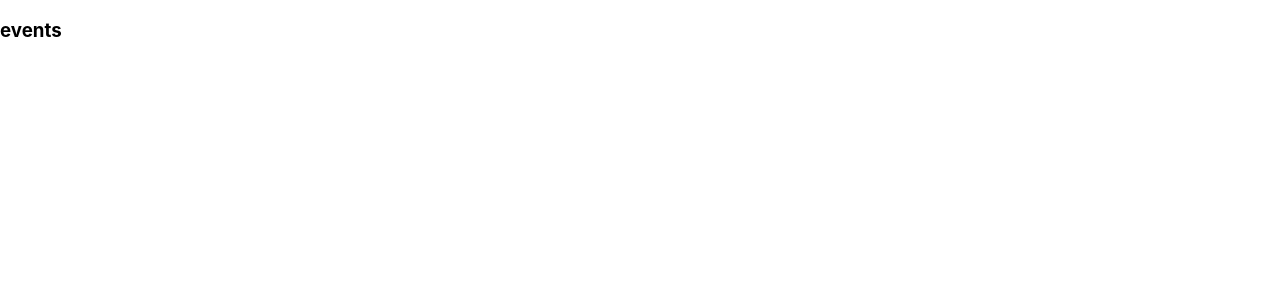
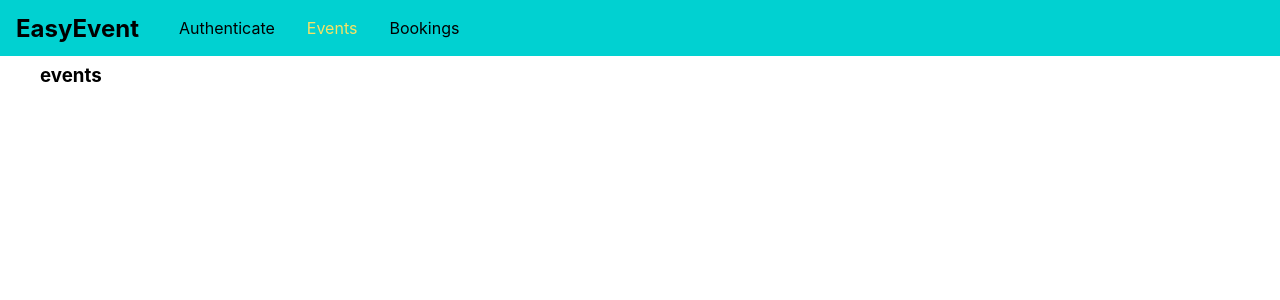
Before and after one commit to Phonekham/mernQL-eventBooking, a React (Create React App) app in the folder frontend/: page /events in a window 1280 px wide. Shown: the top 300 px of the page. Built offline with nearby package versions, Linux system fonts and the light colour scheme.

Commit message:
Navigation

```diff
--- a/frontend/src/App.css
+++ b/frontend/src/App.css
@@ -1,38 +1,3 @@
-.App {
-  text-align: center;
+.main-content {
+  margin: 4rem 2.5rem;
 }
-
-.App-logo {
-  height: 40vmin;
-  pointer-events: none;
-}
-
-@media (prefers-reduced-motion: no-preference) {
-  .App-logo {
-    animation: App-logo-spin infinite 20s linear;
-  }
-}
-
-.App-header {
-  background-color: #282c34;
-  min-height: 100vh;
-  display: flex;
-  flex-direction: column;
-  align-items: center;
-  justify-content: center;
-  font-size: calc(10px + 2vmin);
-  color: white;
-}
-
-.App-link {
-  color: #61dafb;
-}
-
-@keyframes App-logo-spin {
-  from {
-    transform: rotate(0deg);
-  }
-  to {
-    transform: rotate(360deg);
-  }
-}
--- a/frontend/src/App.js
+++ b/frontend/src/App.js
@@ -5,18 +5,26 @@
 import AuthPage from "./pages/Auth";
 import EventsPage from "./pages/Events";
 import BookingsPage from "./pages/Bookings";
+import MainNavigation from "./components/Navigation/MainNavigation";
 
-function App() {
+class App extends React.Component {
+  render() {
     return (
       <BrowserRouter>
+        <React.Fragment>
+          <MainNavigation></MainNavigation>
+          <main className="main-content">
             <Switch>
               <Redirect from="/" to="/auth" exact></Redirect>
               <Route path="/auth" component={AuthPage}></Route>
               <Route path="/events" component={EventsPage}></Route>
               <Route path="/bookings" component={BookingsPage}></Route>
             </Switch>
+          </main>
+        </React.Fragment>
       </BrowserRouter>
     );
   }
+}
 
 export default App;
--- /dev/null
+++ b/frontend/src/components/Navigation/MainNavigation.css
@@ -0,0 +1,42 @@
+.main-navigation {
+  position: fixed;
+  left: 0;
+  top: 0;
+  width: 100%;
+  height: 3.5rem;
+  background: #01d1d1;
+  padding: 0 1rem;
+  display: flex;
+  align-items: center;
+}
+
+.main-navigation__logo h1 {
+  margin: 0;
+  font-size: 1.5rem;
+}
+
+.main-navigation__items {
+  margin-left: 1.5rem;
+}
+
+.main-navigation__items ul {
+  display: flex;
+  list-style: none;
+  padding: 0;
+  margin: 0;
+}
+
+.main-navigation__items li {
+  margin: 0 1rem;
+}
+
+.main-navigation__items a {
+  text-decoration: none;
+  color: #000;
+}
+
+.main-navigation__items a:hover,
+.main-navigation__items a:active,
+.main-navigation__items a.active {
+  color: #f8e264;
+}
--- /dev/null
+++ b/frontend/src/components/Navigation/MainNavigation.jsx
@@ -0,0 +1,26 @@
+import React from "react";
+import { NavLink } from "react-router-dom";
+import "./MainNavigation.css";
+
+const MainNavigation = props => (
+  <header className="main-navigation">
+    <div className="main-navigation__logo">
+      <h1>EasyEvent</h1>
+    </div>
+    <nav className="main-navigation__items">
+      <ul>
+        <li>
+          <NavLink to="/auth">Authenticate</NavLink>
+        </li>
+        <li>
+          <NavLink to="/events">Events</NavLink>
+        </li>
+        <li>
+          <NavLink to="/bookings">Bookings</NavLink>
+        </li>
+      </ul>
+    </nav>
+  </header>
+);
+
+export default MainNavigation;
```
Lines whose indentation alone changed are shown as unchanged.
